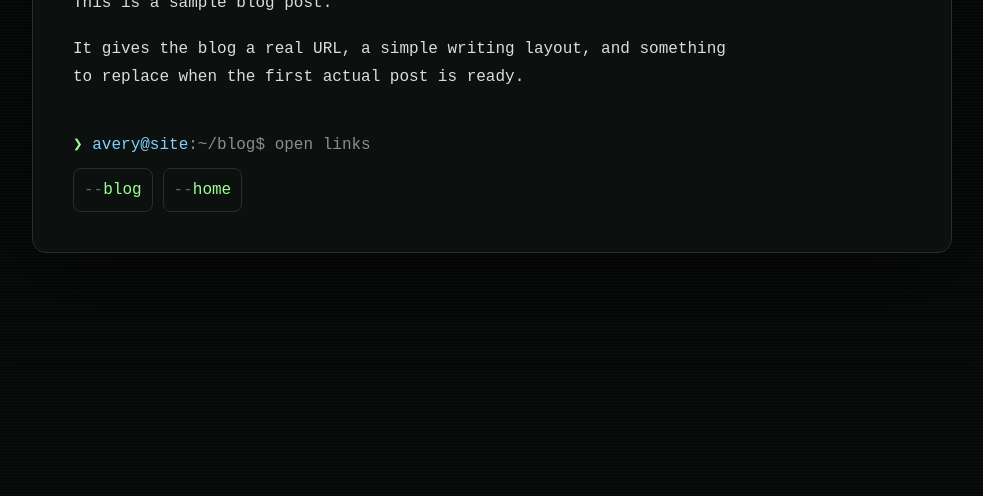
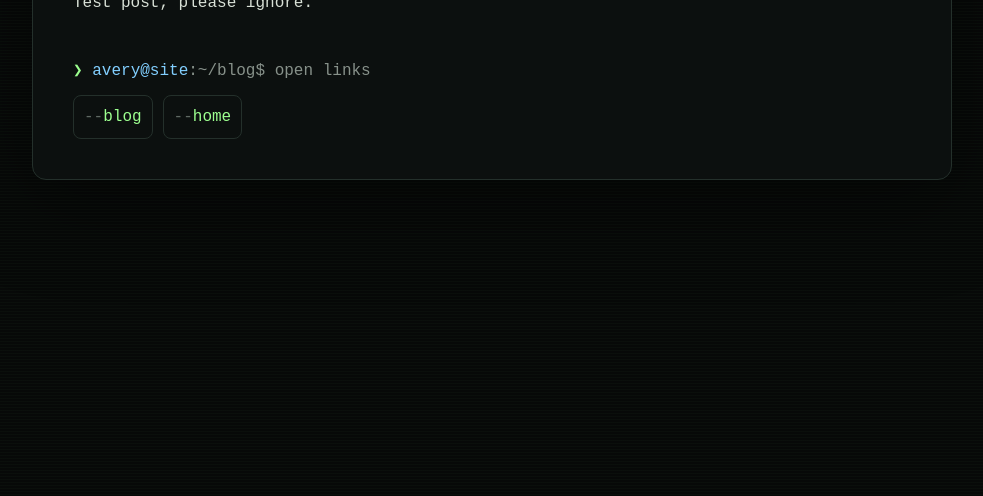
Before and after one commit to averycrespi/averycrespi.com, a website built with Vite: page blog/hello-world/index.html in a window 1280 px wide. Shown: the part 304-800 px from the top of the page, without its empty margins (148-1131 px from the left). Built offline with nearby package versions, Linux system fonts and the light colour scheme.

Commit message:
copy: update blog intro

```diff
--- a/blog/hello-world/index.html
+++ b/blog/hello-world/index.html
@@ -1,9 +1,12 @@
-<!DOCTYPE html>
+<!doctype html>
 <html lang="en">
   <head>
     <meta charset="utf-8" />
     <meta name="viewport" content="width=device-width, initial-scale=1" />
-    <meta name="description" content="A sample Hello World post on Avery Crespi's blog." />
+    <meta
+      name="description"
+      content="A sample Hello World post on Avery Crespi's blog."
+    />
     <title>Hello, world | Avery Crespi</title>
     <link rel="stylesheet" href="/style.css" />
   </head>
@@ -26,11 +29,7 @@
         <h1 id="page-title">Hello, world</h1>
 
         <div class="post-content output">
-          <p>This is a sample blog post.</p>
-          <p>
-            It gives the blog a real URL, a simple writing layout, and something to replace when
-            the first actual post is ready.
-          </p>
+          <p>Test post, please ignore.</p>
         </div>
 
         <p class="prompt"><span>avery@site</span>:~/blog$ open links</p>
```
Also changed, not shown: blog/index.html (+4 -2 lines).
